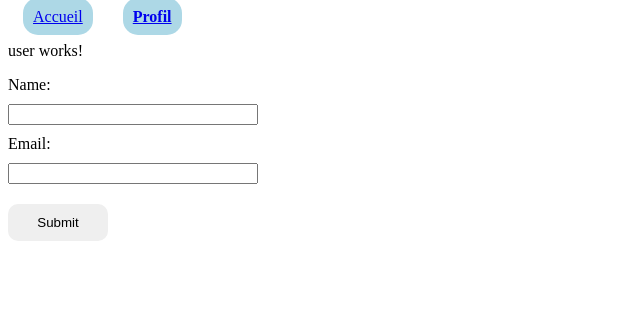
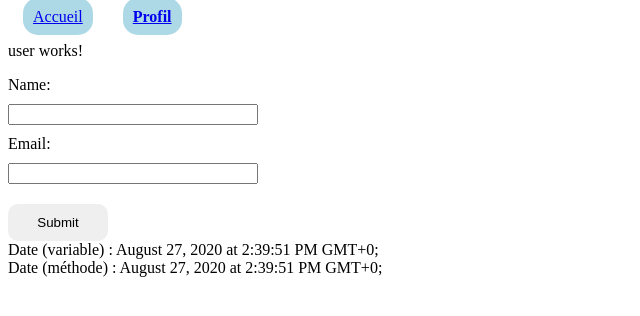
Before and after one commit to nic33wild/learningAngular, an Angular app in the folder firstApp/: page /user in a window 1280 px wide. Shown: the top 316 px of the page, without its empty margins (0-640 px from the left). Built offline with nearby package versions, Linux system fonts and the light colour scheme.

Commit message:
Added date service

```diff
--- /dev/null
+++ b/firstApp/src/app/shared/date.service.ts
@@ -0,0 +1,17 @@
+import { Injectable } from '@angular/core';
+import { SelectMultipleControlValueAccessor } from '@angular/forms';
+import { timer } from 'rxjs';
+
+@Injectable({
+  providedIn: 'root',
+})
+export class DateService {
+  date = new Date();
+
+  constructor() {}
+
+  getDate() {
+    // setTimeout(() => console.log('timer'), 1000);
+    return new Date();
+  }
+}
--- a/firstApp/src/app/user/user.component.html
+++ b/firstApp/src/app/user/user.component.html
@@ -13,3 +13,6 @@
 </form>
 
 <!-- Test : {{ userInput.value }} -->
+
+<div>Date (variable) : {{ dateService.date | date: "long" }};</div>
+<div>Date (méthode) : {{ dateService.getDate() | date: "long" }};</div>
--- a/firstApp/src/app/user/user.component.ts
+++ b/firstApp/src/app/user/user.component.ts
@@ -1,5 +1,6 @@
 import { Component, OnInit } from '@angular/core';
 import { FormGroup, FormControl } from '@angular/forms';
+import { DateService } from '../shared/date.service';
 
 @Component({
   selector: 'app-user',
@@ -12,9 +13,14 @@ export class UserComponent implements OnInit {
     email: new FormControl(''),
   });
 
-  constructor() {}
+  // dateService: DateService;
+  constructor(public dateService: DateService) {
+    // this.dateService = dateService; //Linee commentate sostituite dal public
+  }
 
-  ngOnInit(): void {}
+  ngOnInit(): void {
+    this.dateService.date;
+  }
 
   showForm() {
     alert(
```
Also changed, not shown: 1 other file (tests, documents, lock files or other folders).
